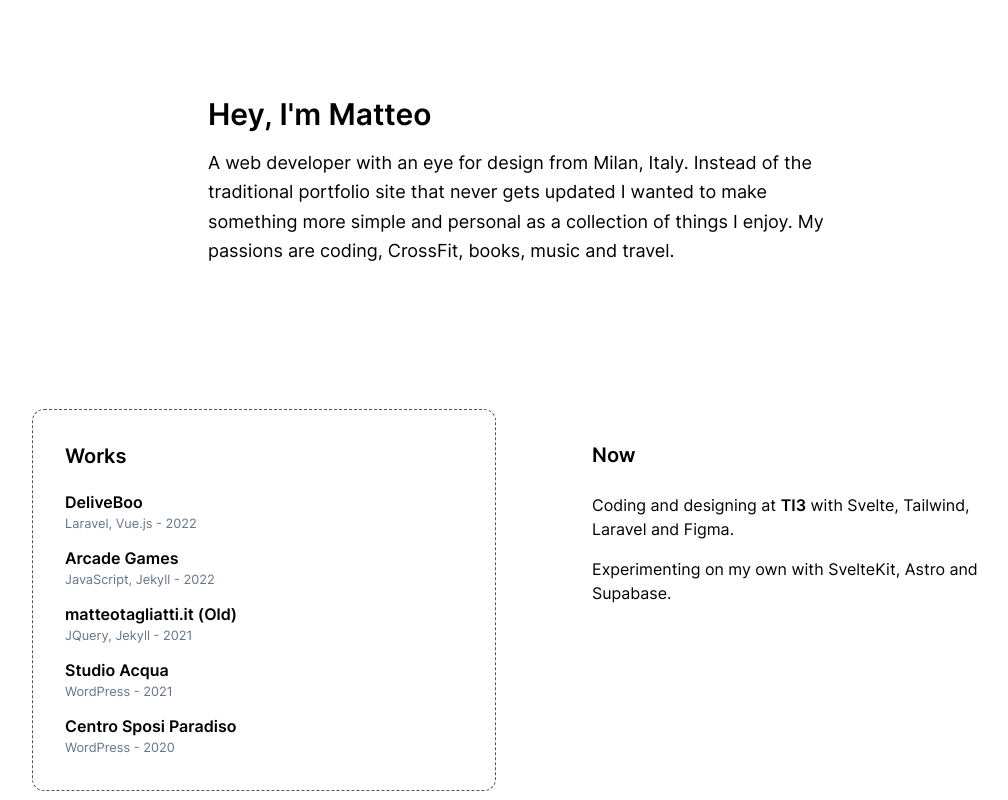
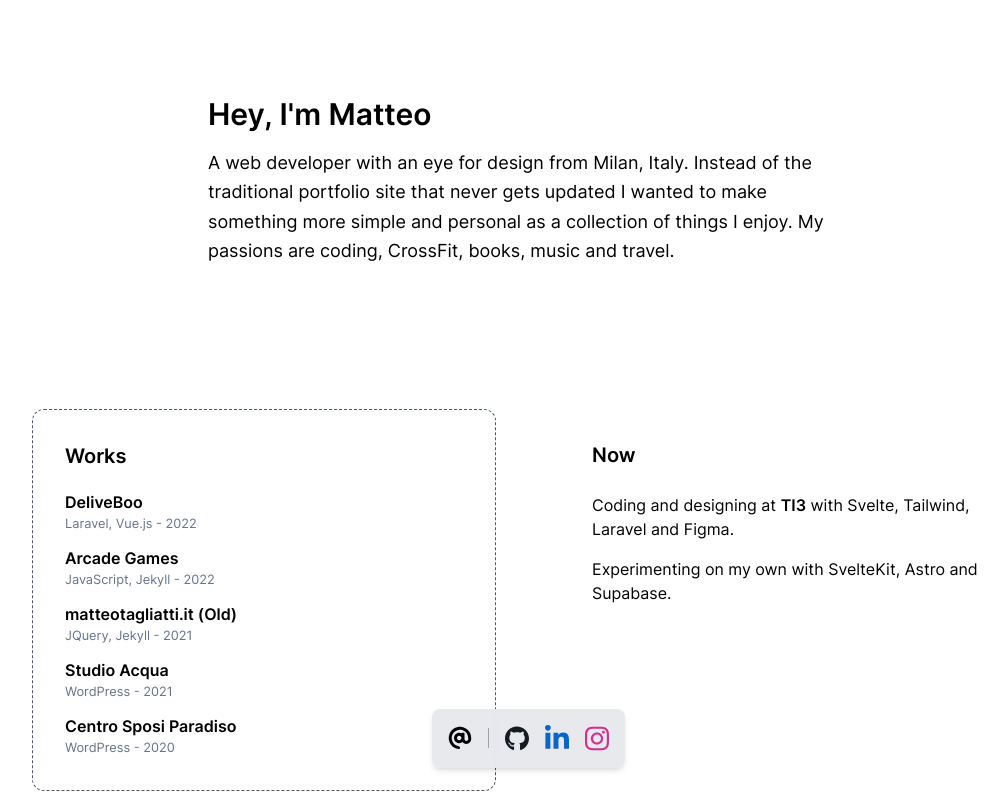
Before and after one commit to matteotagliatti/.it, a Svelte app: page / in a window 1280 px wide. Shown: the top 800 px of the page, without its empty margins (112-1120 px from the left). Built offline with nearby package versions, Linux system fonts and the light colour scheme; no server answers.

Commit message:
add navbar

```diff
--- a/src/App.svelte
+++ b/src/App.svelte
@@ -3,6 +3,7 @@
   import Spotify from "./lib/Spotify/Index.svelte";
   import Works from "./lib/Works/Index.svelte";
   import Activity from "./lib/Activity/Index.svelte";
+  import Navbar from "./lib/Navbar.svelte";
 </script>
 
 <div
@@ -12,4 +13,6 @@
   <Works />
   <Spotify />
   <Activity />
+  <div class="block h-20 sm:h-26" />
+  <Navbar />
 </div>
--- /dev/null
+++ b/src/lib/Navbar.svelte
@@ -0,0 +1,40 @@
+<script>
+  const socials = [
+    {
+      name: "GitHub",
+      icon: "/github.svg",
+      url: "https://github.com/matteotagliatti",
+    },
+    {
+      name: "LinkedIn",
+      icon: "/linkedin.svg",
+      url: "https://www.linkedin.com/in/matteotagliatti/",
+    },
+    {
+      name: "LinkedIn",
+      icon: "/instagram.svg",
+      url: "https://www.instagram.com/matteotagliatti/",
+    },
+  ];
+</script>
+
+<section class="fixed bottom-8 flex justify-center z-10">
+  <nav
+    class="flex items-center p-4 gap-3 sm:gap-4 rounded-lg w-fit shadow-md z-10 bg-gray-200 bg-opacity-90 backdrop-filter backdrop-blur-sm"
+  >
+    <a href="mailto:matteotagliatti@gmail.com">
+      <img class="w-6" src="/email.svg" alt="Email" />
+    </a>
+    <div class="w-[1px] h-[20px] bg-zinc-400" />
+    {#each socials as link}
+      <a
+        aria-label={link.name}
+        href={link.url}
+        target="_blank"
+        rel="noopener noreferrer"
+      >
+        <img class="w-6" src={link.icon} alt={link.name} />
+      </a>
+    {/each}
+  </nav>
+</section>
```
